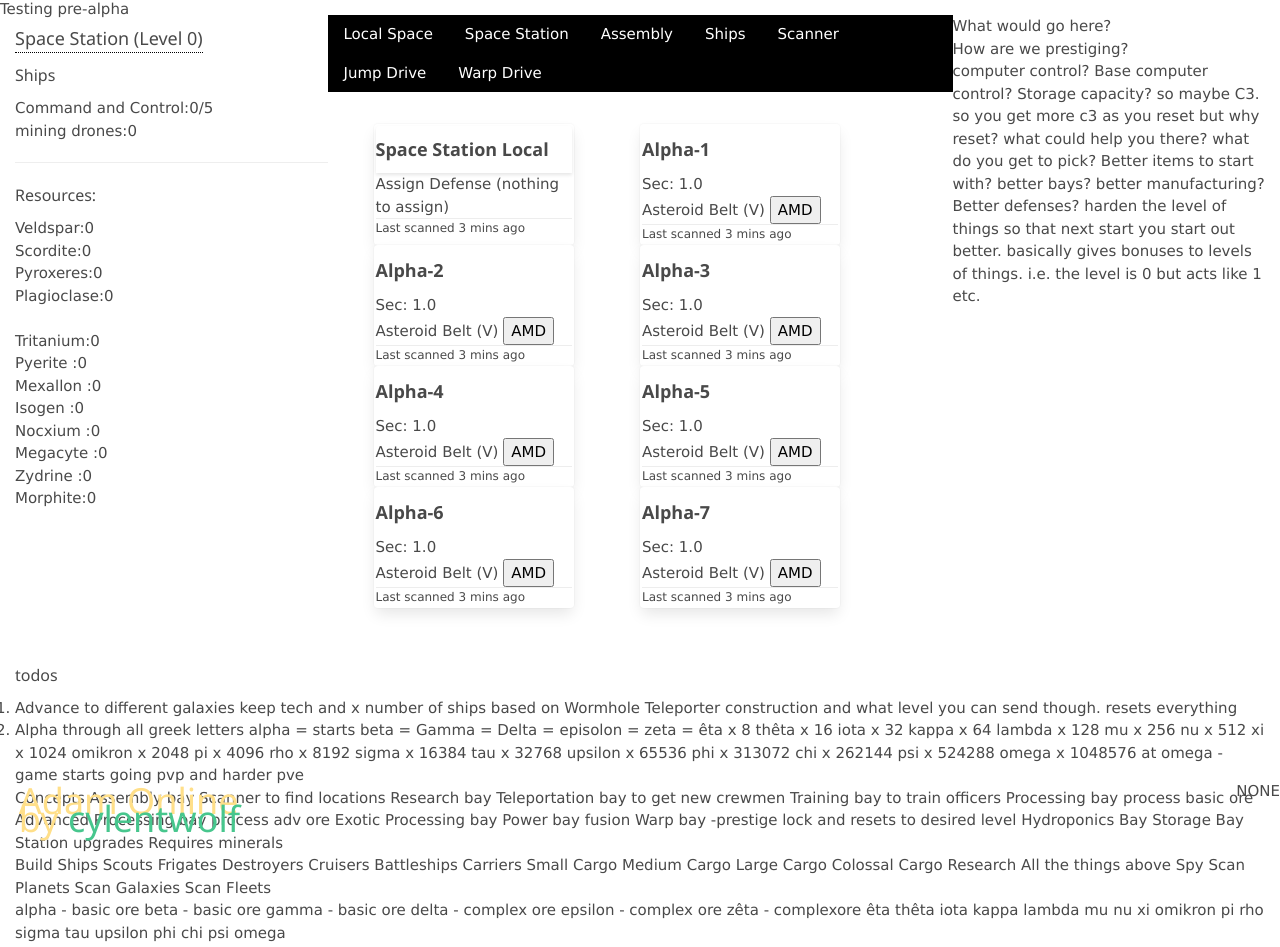
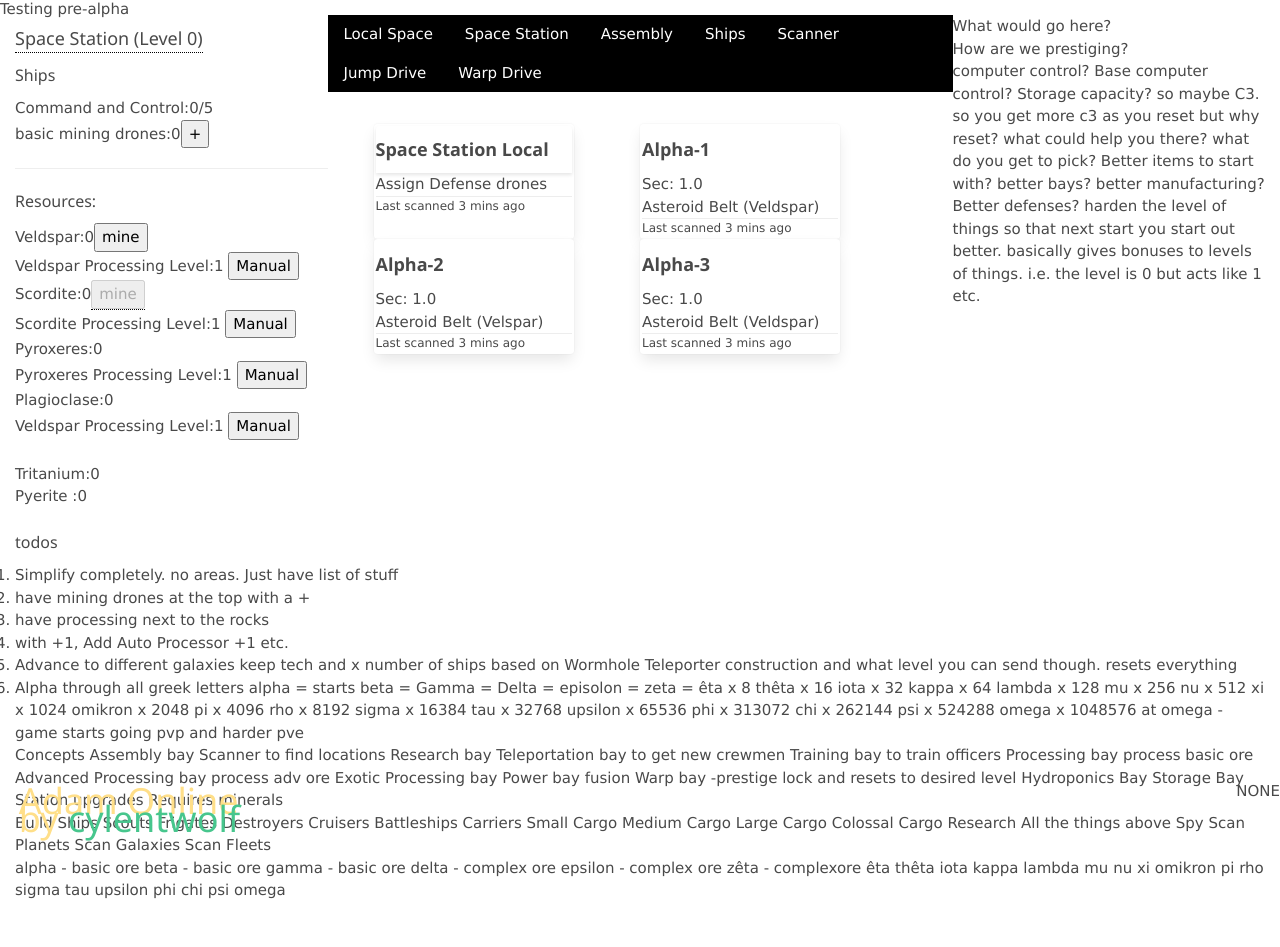
Before and after one commit to cylentwolf/adamonline, a plain HTML site: page index.html in a window 1280 px wide. Shown: the top 947 px of the page. Drawn offline with nearby package versions, Linux system fonts and the light colour scheme.

Commit message:
cutting back on scope

```diff
--- a/index.html
+++ b/index.html
@@ -23,18 +23,31 @@
             <div class="column is-one-quarter">
                 <h5>
                     <div class="tooltip">
+                        <span class="tooltiptext">Tooltip text</span>
                         Space Station (Level 0)
                 </h5>
                 <h6>Ships</h6>
                 Command and Control:<span id="command">0/5</span> <br>
-                mining drones:<span id="miningdrones">0</span><br>
+                basic mining drones:<span id="miningdrones">0</span><button id="buildDrone" type="button"
+                onclick="makeMiningDrone(1);">+</button><br>
                 <hr>
                 <div id="resources" class="resources">
                     <h6>Resources:</h6>
-                    Veldspar:<span id="veldspar">0</span> <br />
-                    <div class="low">Scordite:<span id="Scordite">0</span> <br /></div>
+                    <div class="low">Veldspar:<span id="veldspar">0</span><button id="veldsparmine"  onclick="oreClick('veldspar',1)">mine</button> <br /></div>
+                    <div class="low">Veldspar Processing Level:<span id="veldsparProcessing">1</span>
+                        <button id="veldsparProcess"  onclick="processClick('veldspar')">Manual</button> <br /></div>
+                    <div class="low">Scordite:<span id="Scordite">0</span><div class="tooltip"><span class="tooltiptext">scan for more asteroid belts with Scordite</span><button id="scorditeMining" disabled  onclick="oreClick('scordite',1)">mine</button> <br /></div></div>
+                    <div class="low">Scordite Processing Level:<span id="scorditeProcessing">1</span>
+                        <button id="scorditeProcess"  onclick="processClick('scordite')">Manual</button> <br /></div>
+
                     <div class="low">Pyroxeres:<span id="Pyroxeres">0</span> <br /></div>
+                    <div class="low">Pyroxeres Processing Level:<span id="veldsparProcessing">1</span>
+                        <button id="veldsparProcessing"  onclick="processClick('veldspar')">Manual</button> <br /></div>
+
                     <div class="low">Plagioclase:<span id="Plagioclase">0</span> <br /></div>
+                    <div class="low">Veldspar Processing Level:<span id="veldsparProcessing">1</span>
+                        <button id="veldsparProcessing"  onclick="processClick('veldspar')">Manual</button> <br /></div>
+
                     <div class="mid" style="display:none;">Omber:<span id="Omber">0</span> <br />            </div>
                     <div class="mid" style="display:none;">Omber:<span id="Omber">0</span> <br />            </div>
                     <div class="mid" style="display:none;">Kernite:<span id="Kernite">0</span> <br />            </div>
@@ -52,14 +65,14 @@
                     <br />
                     Tritanium:<span id="tritanium">0</span><br />
                     Pyerite	:<span id="Pyerite">0</span><br />
-                    Mexallon	:<span id="Mexallon">0</span><br />
-                    Isogen	:<span id="Isogen">0</span><br />
-                    Nocxium	:<span id="Nocxium">0</span><br />
-                    Megacyte	:<span id="Megacyte">0</span><br />
-                    Zydrine	:<span id="Zydrine">0</span><br />
-                    Morphite:<span id="Morphite">0</span><br />
-                </div>
+                    <div class="mid" style="display:none;">Mexallon	:<span id="Mexallon">0</span><br /></div>
+                    <div class="mid" style="display:none;">Isogen	:<span id="Isogen">0</span><br /></div>
+                    <div class="mid" style="display:none;">Nocxium	:<span id="Nocxium">0</span><br /></div>
+                    <div class="mid" style="display:none;">Megacyte	:<span id="Megacyte">0</span><br /></div>
+                    <div class="mid" style="display:none;">Zydrine	:<span id="Zydrine">0</span><br /></div>
+                    <div class="mid" style="display:none;"> Morphite:<span id="Morphite">0</span><br /></div>
 
+</div>
 
             </div>
             <div id="tabs" class="column is-half">
@@ -84,7 +97,7 @@
                             </div>
                             <div class="card-body">
 
-                                Assign Defense (nothing to assign) <button type="button" style="display:none;"
+                                Assign Defense drones <button type="button" style="display:none;"
                                     onclick="oreClick('veldspar',1)">AMD</button><button id="assignDrone" type="button"
                                     style="display:none" onclick="assignDrone('veldspar')">+Drone</button>
                             </div>
@@ -96,9 +109,7 @@
                             <div class="card-body">
                                 <h5 class="card-title"><b>Alpha-1</b></h5>
                                 <p class="card-text">Sec: 1.0</p>
-                                Asteroid Belt (V) <button type="button"
-                                    onclick="oreClick('veldspar',1)">AMD</button><button id="assignDrone" type="button"
-                                    style="display:none" onclick="assignDrone('veldspar')">+Drone</button>
+                                Asteroid Belt (Veldspar)
                             </div>
                             <div class="card-footer">
                                 <small class="text-muted">Last scanned 3 mins ago</small>
@@ -108,9 +119,7 @@
                             <div class="card-body">
                                 <h5 class="card-title"><b>Alpha-2</b></h5>
                                 <p>Sec: 1.0</p>
-                                Asteroid Belt (V) <button type="button"
-                                    onclick="oreClick('veldspar',1)">AMD</button><button id="assignDrone" type="button"
-                                    style="display:none" onclick="assignDrone('veldspar')">+Drone</button>
+                                Asteroid Belt (Velspar)
                             </div>
                             <div class="card-footer">
                                 <small class="text-muted">Last scanned 3 mins ago</small>
@@ -120,64 +129,13 @@
                             <div class="card-body">
                                 <h5 class="card-title"><b>Alpha-3</b></h5>
                                 <p>Sec: 1.0</p>
-                                Asteroid Belt (V) <button type="button"
-                                    onclick="oreClick('veldspar',1)">AMD</button><button id="assignDrone" type="button"
-                                    style="display:none" onclick="assignDrone('veldspar')">+Drone</button>
+                                Asteroid Belt (Veldspar)
                             </div>
                             <div class="card-footer">
                                 <small class="text-muted">Last scanned 3 mins ago</small>
                             </div>
                         </div>
 
-
-                        <div class="card">
-                            <div class="card-body">
-                                <h5 class="card-title"><b>Alpha-4</b></h5>
-                                <p>Sec: 1.0</p>
-                                Asteroid Belt (V) <button type="button"
-                                    onclick="oreClick('veldspar',1)">AMD</button><button id="assignDrone" type="button"
-                                    style="display:none" onclick="assignDrone('veldspar')">+Drone</button>
-                            </div>
-                            <div class="card-footer">
-                                <small class="text-muted">Last scanned 3 mins ago</small>
-                            </div>
-                        </div>
-                        <div class="card">
-                            <div class="card-body">
-                                <h5 class="card-title"><b>Alpha-5</b></h5>
-                                <p>Sec: 1.0</p>
-                                Asteroid Belt (V) <button type="button"
-                                    onclick="oreClick('veldspar',1)">AMD</button><button id="assignDrone" type="button"
-                                    style="display:none" onclick="assignDrone('veldspar')">+Drone</button>
-                            </div>
-                            <div class="card-footer">
-                                <small class="text-muted">Last scanned 3 mins ago</small>
-                            </div>
-                        </div>
-                        <div class="card">
-                            <div class="card-body">
-                                <h5 class="card-title"><b>Alpha-6</b></h5>
-                                <p>Sec: 1.0</p>
-                                Asteroid Belt (V) <button type="button"
-                                    onclick="oreClick('veldspar',1)">AMD</button><button id="assignDrone" type="button"
-                                    style="display:none" onclick="assignDrone('veldspar')">+Drone</button>
-                            </div>
-                            <div class="card-footer">
-                                <small class="text-muted">Last scanned 3 mins ago</small>
-                            </div>
-                        </div>
-                        <div class="card">
-                            <div class="card-body">
-                                <h5 class="card-title"><b>Alpha-7</b></h5>
-                                <p>Sec: 1.0</p>
-                                Asteroid Belt (V) <button type="button"
-                                    onclick="oreClick('veldspar',1)">AMD</button><button id="assignDrone" type="button"
-                                    style="display:none" onclick="assignDrone('veldspar')">+Drone</button>
-                            </div>
-                            <div class="card-footer">
-                                <small class="text-muted">Last scanned 3 mins ago</small>
-                            </div>
-                        </div>
                     </div>
                 </div>
 
@@ -297,6 +255,10 @@ i.e. the level is 0 but acts like 1 etc.
 <div>
     <h6>todos</h6>
     <ol>
+        <li>Simplify completely.  no areas.  Just have list of stuff</li>
+        <li>have mining drones at the top with a +</li>
+        <li>have processing next to the rocks</li>
+        <li>with +1, Add Auto Processor +1 etc.</li>
 
         <li> Advance to different galaxies
             keep tech and x number of ships based on Wormhole Teleporter construction and what level you can send
--- a/js/main.js
+++ b/js/main.js
@@ -4,7 +4,7 @@ var stationLevel = 1;
 var veldspar = 0;
 var veldsparEfficiency = 0.1;
 var basicMine = 0;
-var tritanium = 0;
+var tritanium = 10;
 var pyerite = 0;
 var mexMine = 0;
 var zydrine = 0;
@@ -18,6 +18,11 @@ var numDrones = 0;
 var smelterStoneCost = 5;
 var counter = 0;
 var autoVeldspar = 0;
+var maxCommand = 5;
+var command =0;
+var alpha1 = 0;
+var alpha2 = 0;
+var alpha3 = 0;
 
 
 function oreClick(oreType, amt) {
@@ -46,21 +51,29 @@ function processClick(oreType) {
 function assignDrone(oreType, Location) {
     if (numDrones > 0)
       numDrones -= 1;
-    if (Location == 'Alpha')
+    if (Location == 'Alpha-1')
     {
       if (oreType == 'veldspar')
         autoVeldspar += 1;
+        alpha1++;
     }
 
 }
 function makeMiningDrone(amt) {
     if (tritanium >= 5 * amt)
       tritanium -= 5*amt;
-    if (numDrones < 5 && amt < 5)
+    if (numDrones <= maxCommand && amt+command <= maxCommand) {
       numDrones += amt;
+      command += amt;
+    }
 
+    document.getElementById("command").innerHTML = command + '/' + maxCommand;
     document.getElementById("tritanium").innerHTML = tritanium;
-    document.getElementById("drones").innerHTML = numDrones;
+    document.getElementById("miningdrones").innerHTML = numDrones;
+    if (numDrones > 0)
+    {
+      document.getElementById("assignDroneA1").removeAttribute("style");
+    }
 };
 
 function basicClick(amt) {
@@ -166,6 +179,13 @@ window.setInterval(function(){
     if (numDrones > 0) // check to ensure that there are unasssigned drones to be assigned.
       document.getElementById('assignDrone').style.display = "block";
 
+    if (alpha1 > 0)
+      oreClick("veldspar",alpha1);
+    if (alpha2 > 0)
+      oreClick("veldspar",alpha2);
+    if (alpha2 > 0)
+      oreClick("veldspar",alpha3);
+
 
     if (counter % 5 == 0)
     {
```
